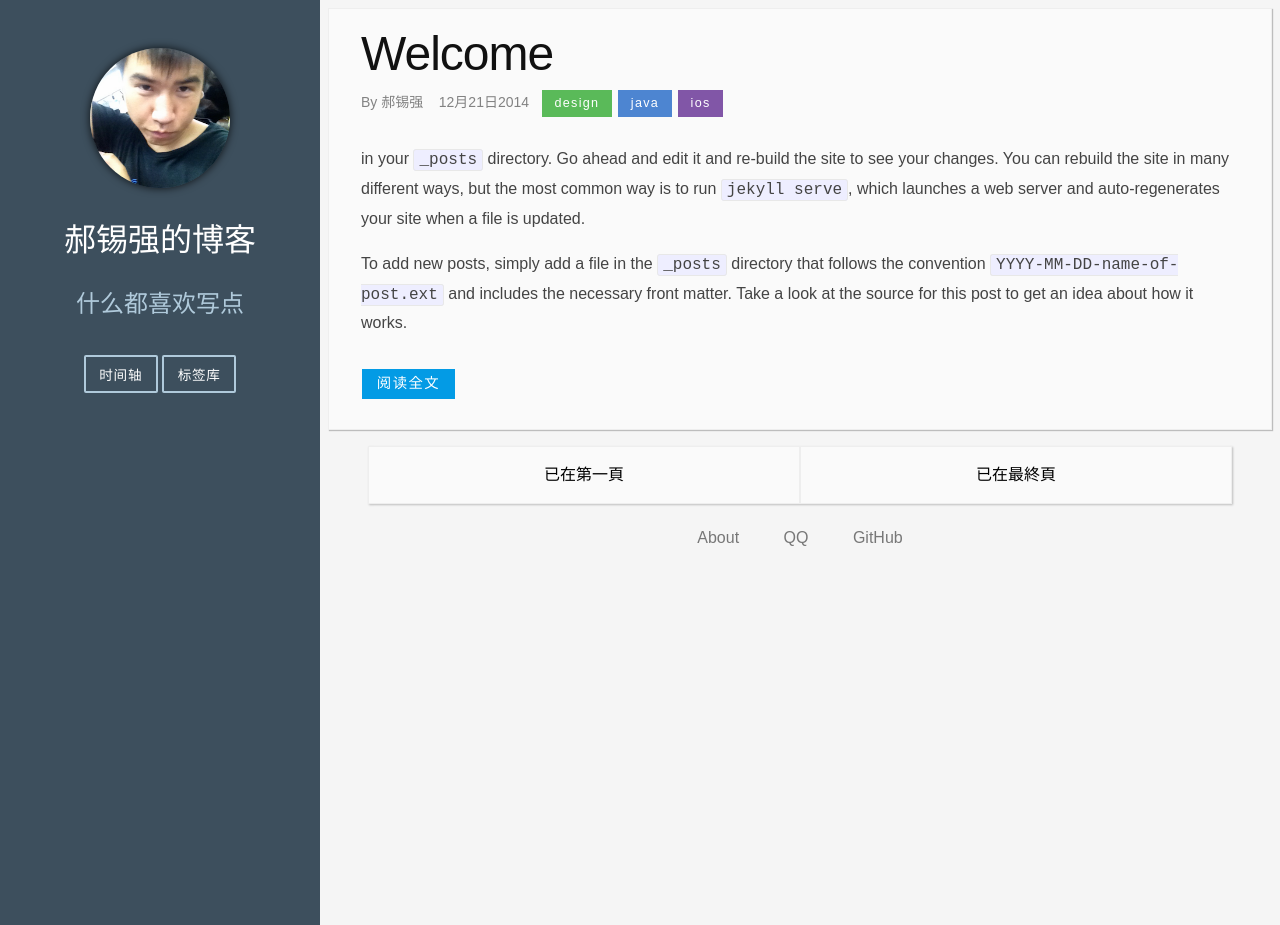
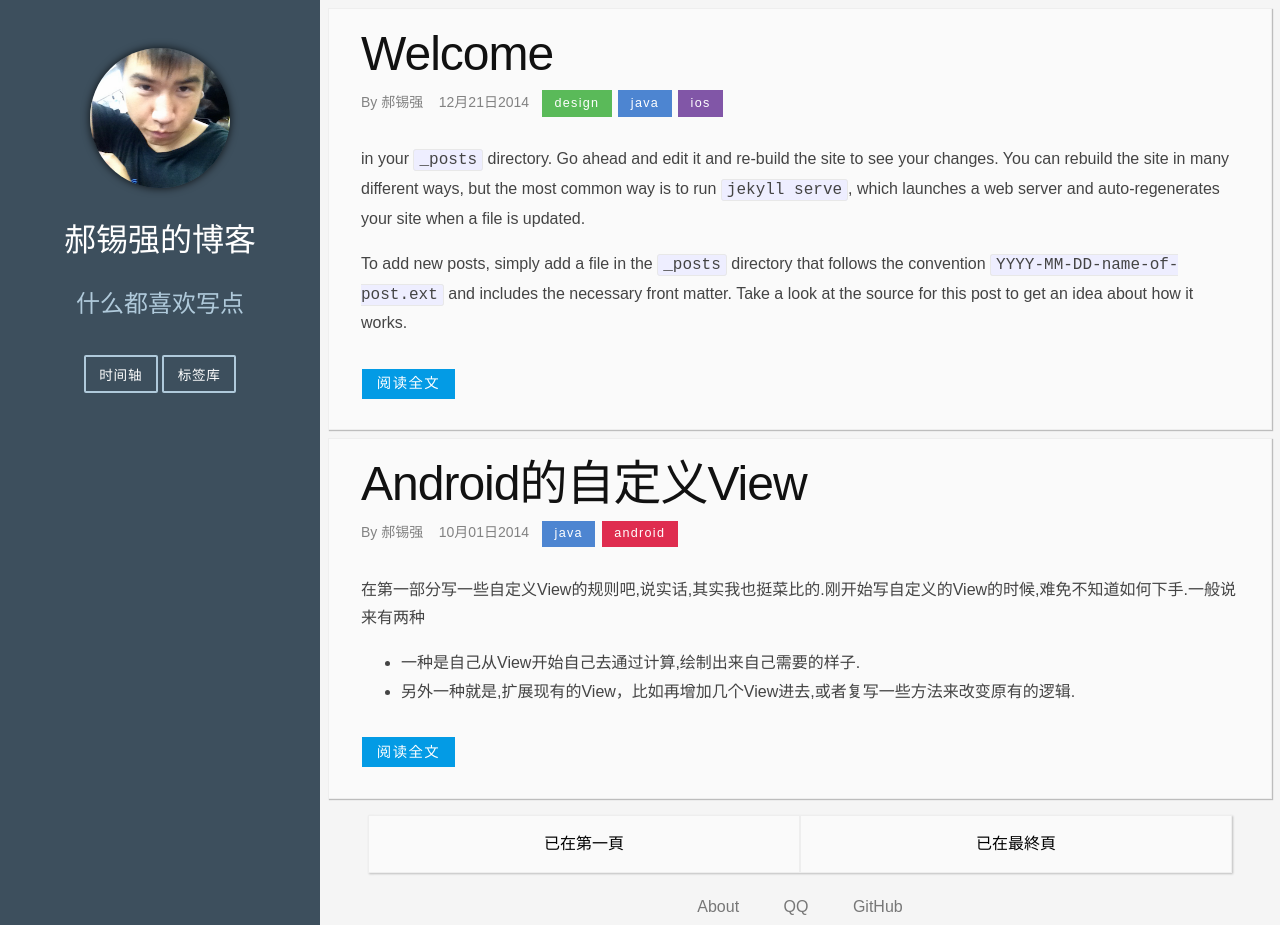
Before and after one commit to Haoxiqiang/haoxiqiang.github.io, a Jekyll site: the page built from index.html, in a window 1280 px wide and 925 px high. Built offline with Jekyll 4.4.1, drawn with Linux system fonts in a browser that asks for light colours; the list of posts is cut into pages by our own code.

Commit message:
1.add 2014-10-01-CustomView(1).markdown

```diff
--- /dev/null
+++ b/_posts/2014-10-01-CustomView(1).markdown
@@ -0,0 +1,135 @@
+---
+layout: post
+title:  Android的自定义View
+date:   2014-10-01 17:19:06
+author: 郝锡强
+categories: blog
+letex: false
+tags: [java,android]
+---
+
+在第一部分写一些自定义View的规则吧,说实话,其实我也挺菜比的.刚开始写自定义的View的时候,难免不知道如何下手.一般说来有两种
+
+* 一种是自己从View开始自己去通过计算,绘制出来自己需要的样子.
+* 另外一种就是,扩展现有的View，比如再增加几个View进去,或者复写一些方法来改变原有的逻辑.
+<!-- more -->
+我们先写一个继承View的,看看View都需要写什么:
+{% highlight java %}
+public class SimpleView extends View {
+
+    public SimpleView(Context context) {
+        super(context);
+    }
+
+    public SimpleView(Context context, AttributeSet attrs) {
+        super(context, attrs);
+    }
+}{% endhighlight %}
+
+如果你不需要xml配置属性的话AttributeSet这个构造方法可以不写,当然这个时候你不能把这个View写到xml中了,AttributeSet的使用方法其实就是把一堆xml的属性解析成了一个Array来方便你的使用,xml的属性的类型需要你事先声明,我们一般写到这个里面`res/values/attrs.xml`,称之为`<declare-styleable>`,这里面的数据类型支持的有:`boolean`,`string`,`dimension`,`enum`,`fraction`,`reference`,`color`.在这当中我们也可以使用`|`来制定多种类型
+
+{% highlight xml %}
+<declare-styleable name="SimpleView">
+	<attr name="showContent" format="boolean" />
+	<attr name="showPosition" format="enum">
+		<enum name="left" value="0" />
+		<enum name="right" value="1" />
+	</attr>
+</declare-styleable>
+{% endhighlight %}
+
+现在我们写好了一个带参数的View,在xml中可以设置一个自定义的命名空间,这个命名空间的写法`http://schemas.android.com/apk/res/[your package name]` 或者 `http://schemas.android.com/apk/res/auto`,举个例子:
+{% highlight xml %}
+<RelativeLayout xmlns:android="http://schemas.android.com/apk/res/android"
+    xmlns:tools="http://schemas.android.com/tools"
+    xmlns:hxq="http://schemas.android.com/apk/res/blog.haoxiqiang"
+    android:layout_width="match_parent"
+    android:layout_height="match_parent"
+    tools:context="blog.haoxiqiang.MainActivity" >
+
+    <blog.haoxiqiang.SimpleView
+        android:layout_width="wrap_content"
+        android:layout_height="wrap_content"
+        hxq:showContent="true"
+        hxq:showPosition="right"
+        android:text="@string/hello_world" />
+
+</RelativeLayout>
+{% endhighlight %}
+
+我这里使用的是包名的形式,我现在想要做这样一个View,画一个圆,配上文字,`showContent`控制文字的显示与否,`showPosition`控制在屏幕的左半部分还是右半部分绘制,View的完整代码如下
+
+{% highlight java %}
+package blog.haoxiqiang;
+
+public class SimpleView extends View {
+    // attr
+    private boolean showContent = false;
+    private int position = 0;
+    // param
+    private Paint mCirclePaint;
+    private Paint mTextPaint;
+    private final int radius = 100;
+    private int width = 0;
+    private boolean initLayout = false;
+
+    public SimpleView(Context context) {
+        super(context);
+        init(context);
+    }
+
+    public SimpleView(Context context, AttributeSet attrs) {
+        super(context, attrs);
+        TypedArray typedArray = context.obtainStyledAttributes(attrs, R.styleable.SimpleView);
+        if (typedArray != null) {
+            showContent = typedArray.getBoolean(R.styleable.SimpleView_showContent, false);
+            position = typedArray.getInt(R.styleable.SimpleView_showPosition, 0);
+        }
+        typedArray.recycle();
+        init(context);
+    }
+
+    private void init(Context context) {
+        mCirclePaint = new Paint();
+        mCirclePaint.setColor(Color.BLUE);
+        mCirclePaint.setStrokeWidth(8);
+        mTextPaint = new Paint();
+        mTextPaint.setColor(Color.RED);
+        mTextPaint.setStrokeWidth(5);
+        mTextPaint.setTextSize(35.0f);
+
+        this.getViewTreeObserver().addOnGlobalLayoutListener(new OnGlobalLayoutListener() {
+
+            @Override
+            public void onGlobalLayout() {
+                if (!initLayout) {
+                    width = SimpleView.this.getWidth();
+                    Log.i("onGlobalLayout", "initLayout:" + width);
+                    SimpleView.this.invalidate();
+                    initLayout = true;
+                }
+            }
+        });
+    }
+
+    @Override
+    protected void onDraw(Canvas canvas) {
+        super.onDraw(canvas);
+        int x = position == 0 ? radius : width - 2 * radius;
+        x = x < 0 ? 0 : x;
+        canvas.drawCircle(x, 100, radius, mCirclePaint);
+        if (showContent) {
+            canvas.drawText("SimpleView", x, 100, mTextPaint);
+        }
+    }
+}
+{% endhighlight %}
+
+在第二部分中,准备写一下一些事件的处理
+
+>源码地址<br />
+[我的GitHub](https://github.com/Haoxiqiang/BlogCode)
+
+
+>参考<br />
+[Creating Custom Views](http://developer.android.com/training/custom-views/index.html)
--- a/_sass/_base.scss
+++ b/_sass/_base.scss
@@ -66,7 +66,18 @@ blockquote {
         margin-bottom: 0;
     }
 }
-
+blockquote a{
+    color: rgb(61, 146, 201);
+    text-decoration:underline;
+    &:visited {
+        text-decoration: underline;
+        color: rgb(61, 146, 201);
+    }
+    &:hover {
+        color: $text-color;
+        text-decoration: underline;
+    }
+}
 
 
 /**
```
Also changed, not shown: _posts/2013-12-21-welcome.markdown (renamed from _posts/2014-12-21-welcome.markdown, +3 -11 lines).
